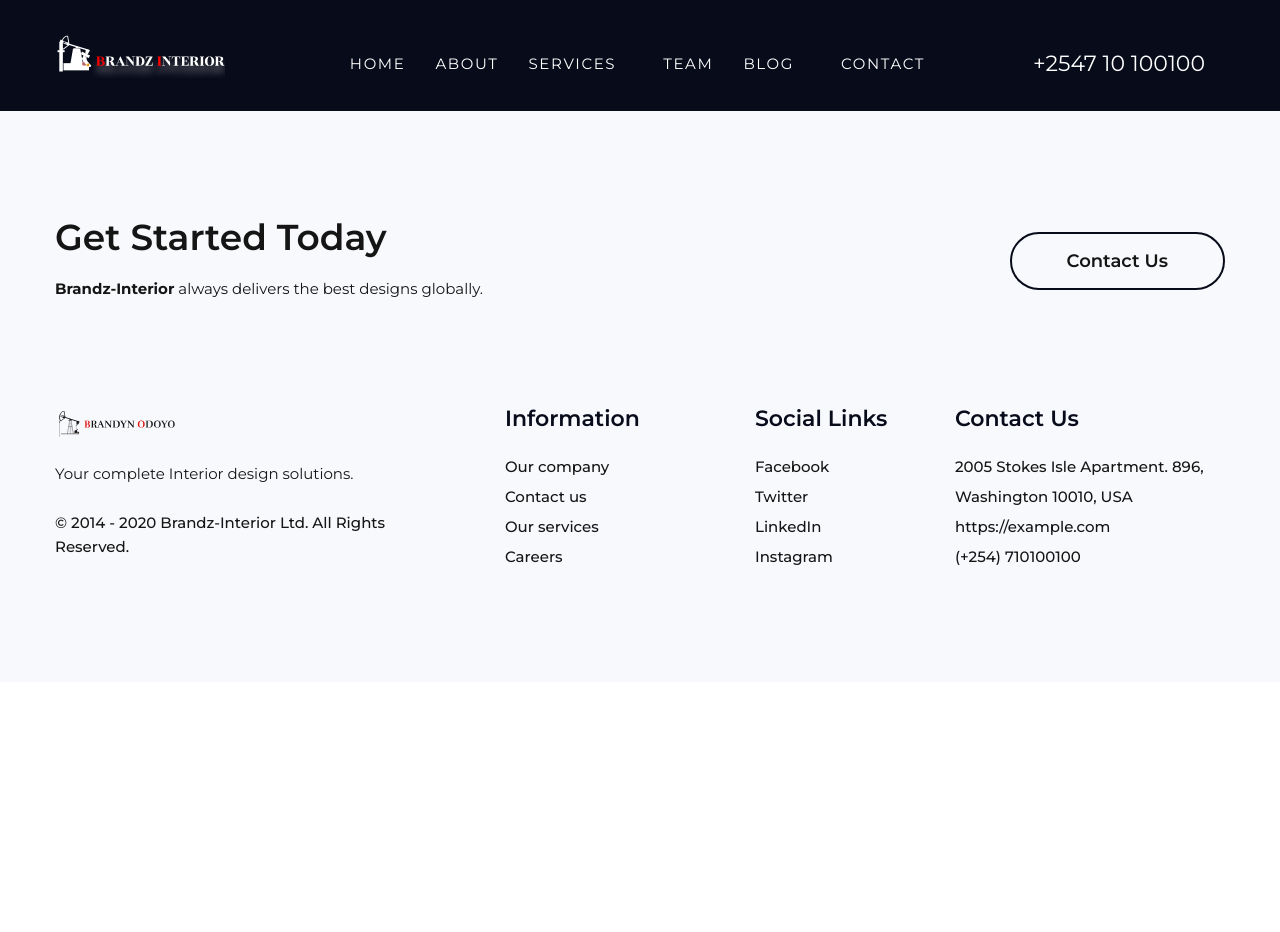
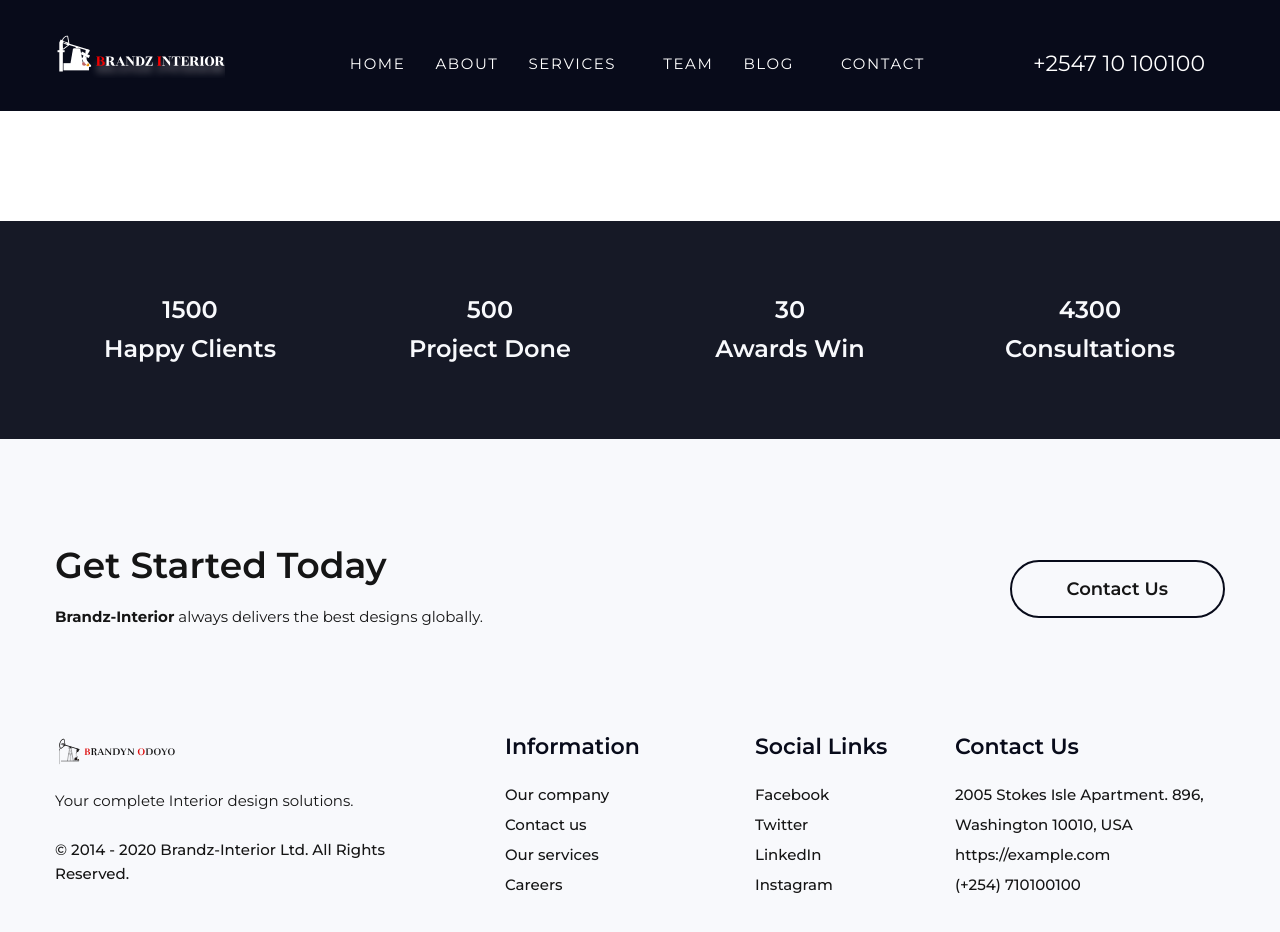
Before and after one commit to brandynbrandz/samteriors-designs, a React (Create React App) app in the folder frontend/: page / in a window 1280 px wide. Shown: the top 932 px of the page. Before the commit the page ends 800 px from the top, so only its background shows below. Built offline with nearby package versions, Linux system fonts and the light colour scheme; some icons are missing.

Commit message:
fun fact number animation

```diff
--- a/frontend/package.json
+++ b/frontend/package.json
@@ -12,10 +12,12 @@
     "node-sass": "^4.14.1",
     "react": "^17.0.1",
     "react-bootstrap": "^1.4.0",
+    "react-countup": "^4.3.3",
     "react-dom": "^17.0.1",
     "react-icons": "^3.11.0",
     "react-router-dom": "^5.2.0",
     "react-scripts": "4.0.0",
+    "react-visibility-sensor": "^5.1.1",
     "web-vitals": "^0.2.4"
   },
   "scripts": {
--- a/frontend/src/assets/scss/style.scss
+++ b/frontend/src/assets/scss/style.scss
@@ -17,3 +17,6 @@
 // components
 @import "components/off-canvas";
 @import "components/form";
+
+// Sections
+@import "sections/funfact";
--- /dev/null
+++ b/frontend/src/components/Funfact/funfactItem.js
@@ -0,0 +1,49 @@
+import React, { Component } from "react";
+import CountUp from "react-countup";
+import VisibilitySensor from "react-visibility-sensor";
+
+class FunfactItem extends Component {
+  state = {
+    appear: false,
+  };
+
+  visibleChangeHandler = (isVisible) => {
+    if (isVisible) {
+      this.setState({
+        appear: true,
+      });
+    }
+  };
+
+  render() {
+    return (
+      <div className="col-6 col-md-3 text-center">
+        <div className="counter-item">
+          <h2 className="counter-number">
+            <CountUp
+              start={this.state.appear ? 0 : null}
+              end={this.props.counterNumber}
+            >
+              {({ countUpRef }) => (
+                <div>
+                  <span ref={countUpRef} />
+                  <VisibilitySensor
+                    onChange={(isVisible) =>
+                      this.visibleChangeHandler(isVisible)
+                    }
+                  >
+                    <span className="sr-only">+</span>
+                  </VisibilitySensor>
+                </div>
+              )}
+            </CountUp>
+          </h2>
+
+          <h6 className="counter-txt">{this.props.counterText}</h6>
+        </div>
+      </div>
+    );
+  }
+}
+
+export default FunfactItem;
--- /dev/null
+++ b/frontend/src/components/Funfact/index.js
@@ -0,0 +1,28 @@
+import React from "react";
+import FunfactItem from "./funfactItem";
+
+import funfactbg from "../../assets/img/fun-fact-bg.jpg";
+import Funfacts from "../../data/Funfact/funfact";
+
+function Funfact() {
+  return (
+    <div
+      className="fun-fact-area sm-top parallax"
+      style={{ backgroundImage: `url(${funfactbg})` }}
+    >
+      <div className="container">
+        <div className="row mtn-40">
+          {Funfacts.map((funfact) => (
+            <FunfactItem
+              key={funfact.id}
+              counterNumber={funfact.counterNumber}
+              counterText={funfact.counterText}
+            />
+          ))}
+        </div>
+      </div>
+    </div>
+  );
+}
+
+export default Funfact;
--- /dev/null
+++ b/frontend/src/data/Funfact/funfact.json
@@ -0,0 +1,22 @@
+[
+  {
+    "id": 1,
+    "counterNumber": 1500,
+    "counterText": "Happy Clients"
+  },
+  {
+    "id": 2,
+    "counterNumber": 500,
+    "counterText": "Project Done"
+  },
+  {
+    "id": 3,
+    "counterNumber": 30,
+    "counterText": "Awards Win"
+  },
+  {
+    "id": 4,
+    "counterNumber": 4300,
+    "counterText": "Consultations"
+  }
+]
--- a/frontend/src/pages/Home.js
+++ b/frontend/src/pages/Home.js
@@ -4,13 +4,15 @@ import LoginRegister from "../components/LoginRegister";
 import MobileMenu from "../components/MobileMenu";
 import Footer from "../components/Footer";
 import CallToAction from "../components/CallToAction";
+import Funfact from "../components/Funfact";
 
 const Home = () => {
   return (
     <>
       <Header />
+      <Funfact />
+      <CallToAction />
       <MobileMenu />
-      <CallToAction />
       <LoginRegister />
       <Footer />
     </>
```
Also changed, not shown: frontend/src/assets/img/fun-fact-bg.jpg (added), 1 other file (tests, documents, lock files or other folders).
